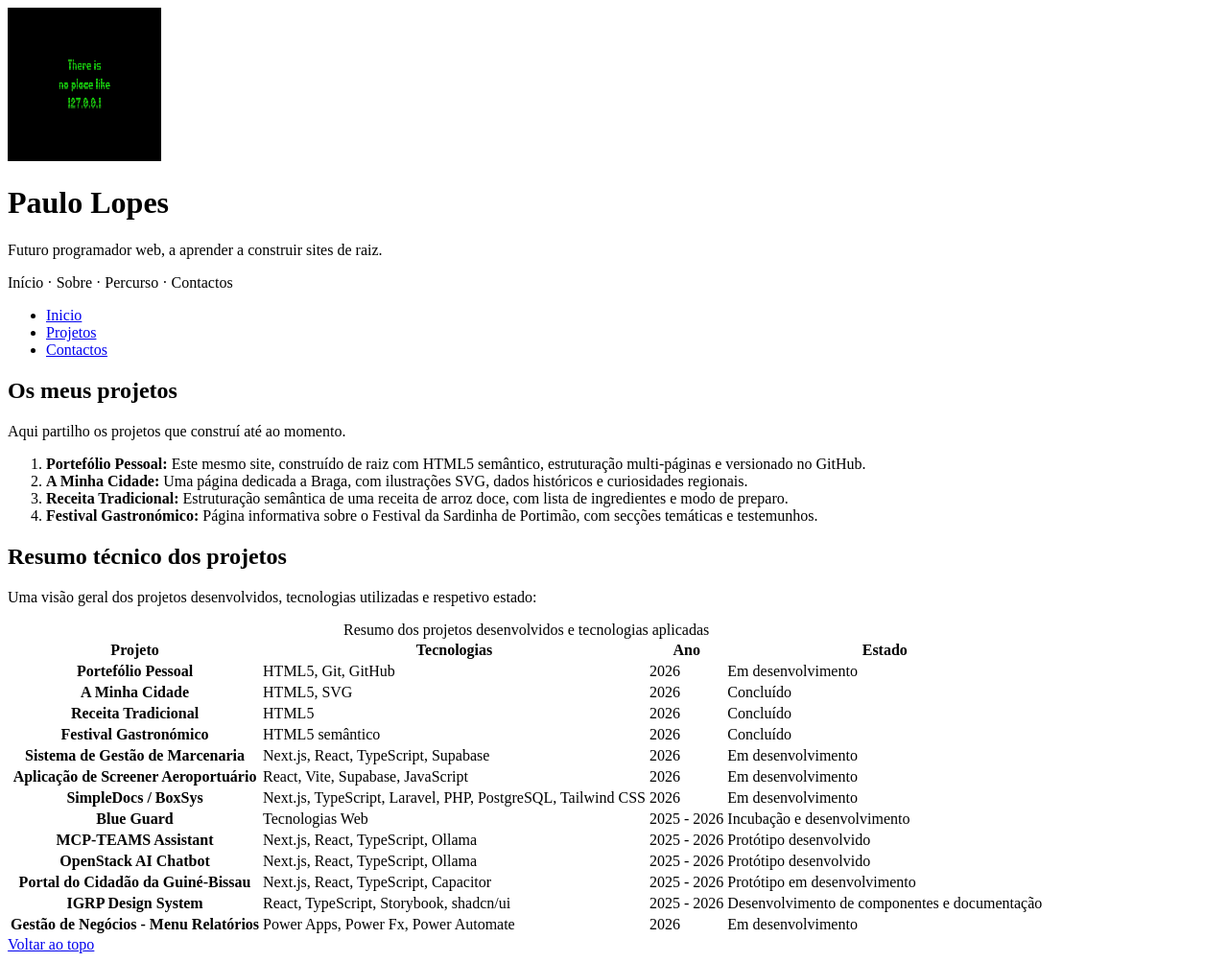
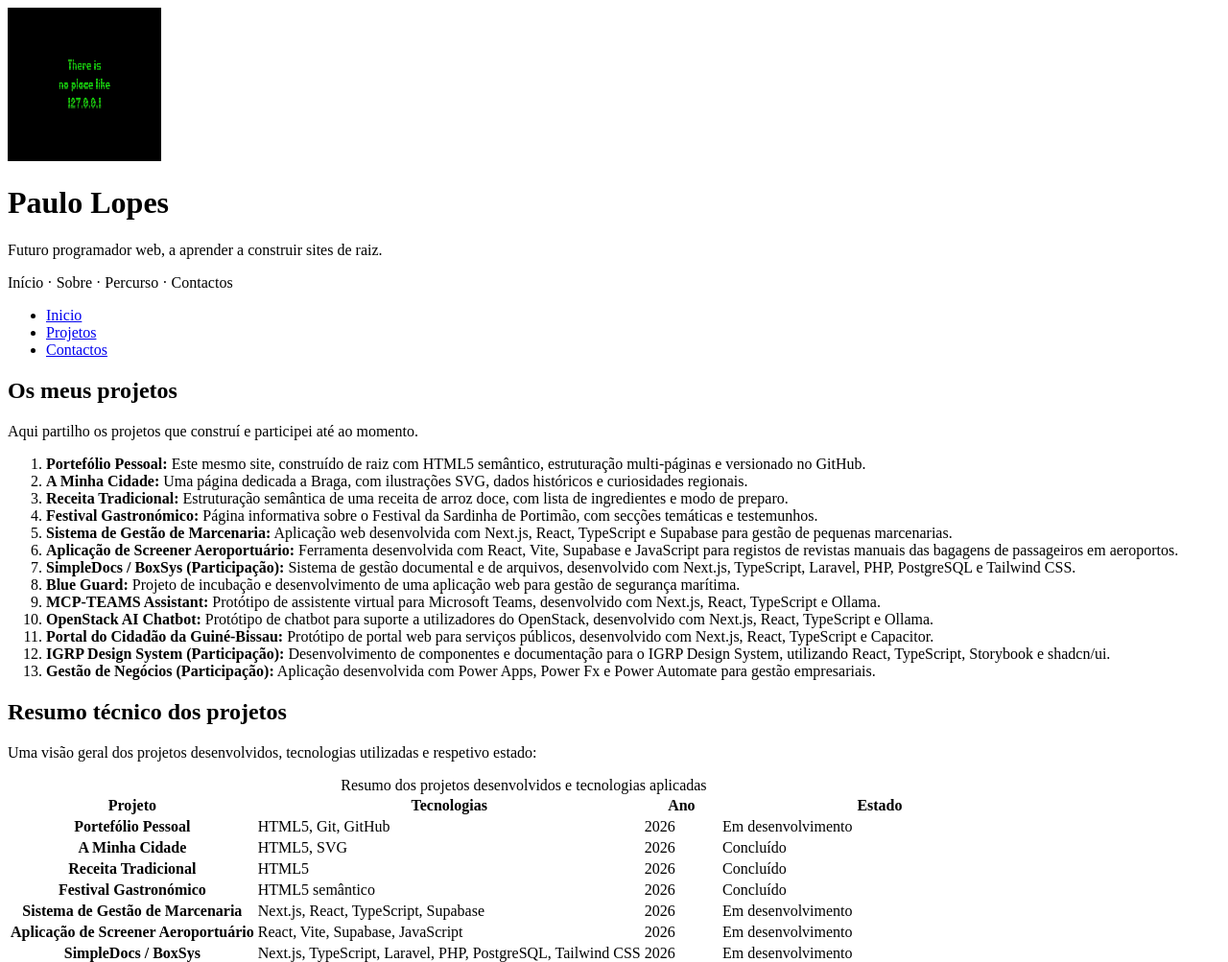
Before and after one commit to LuisSDK/Portifolio, a plain HTML site: page projetos.html in a window 1280 px wide. Shown: the top 1003 px of the page at 96% size. Drawn offline with Linux system fonts and the light colour scheme.

```diff
--- a/projetos.html
+++ b/projetos.html
@@ -29,7 +29,9 @@
     <main>
       <section>
         <h2>Os meus projetos</h2>
-        <p>Aqui partilho os projetos que construí até ao momento.</p>
+        <p>
+          Aqui partilho os projetos que construí e participei até ao momento.
+        </p>
         <ol>
           <li>
             <strong>Portefólio Pessoal:</strong> Este mesmo site, construído de
@@ -48,6 +50,50 @@
             <strong>Festival Gastronómico:</strong> Página informativa sobre o
             Festival da Sardinha de Portimão, com secções temáticas e
             testemunhos.
+          </li>
+          <li>
+            <strong>Sistema de Gestão de Marcenaria:</strong> Aplicação web
+            desenvolvida com Next.js, React, TypeScript e Supabase para gestão
+            de pequenas marcenarias.
+          </li>
+          <li>
+            <strong>Aplicação de Screener Aeroportuário:</strong> Ferramenta
+            desenvolvida com React, Vite, Supabase e JavaScript para registos de
+            revistas manuais das bagagens de passageiros em aeroportos.
+          </li>
+          <li>
+            <strong>SimpleDocs / BoxSys (Participação):</strong> Sistema de
+            gestão documental e de arquivos, desenvolvido com Next.js,
+            TypeScript, Laravel, PHP, PostgreSQL e Tailwind CSS.
+          </li>
+          <li>
+            <strong>Blue Guard:</strong> Projeto de incubação e desenvolvimento
+            de uma aplicação web para gestão de segurança marítima.
+          </li>
+          <li>
+            <strong>MCP-TEAMS Assistant:</strong> Protótipo de assistente
+            virtual para Microsoft Teams, desenvolvido com Next.js, React,
+            TypeScript e Ollama.
+          </li>
+          <li>
+            <strong>OpenStack AI Chatbot:</strong> Protótipo de chatbot para
+            suporte a utilizadores do OpenStack, desenvolvido com Next.js,
+            React, TypeScript e Ollama.
+          </li>
+          <li>
+            <strong>Portal do Cidadão da Guiné-Bissau:</strong> Protótipo de
+            portal web para serviços públicos, desenvolvido com Next.js, React,
+            TypeScript e Capacitor.
+          </li>
+          <li>
+            <strong>IGRP Design System (Participação):</strong> Desenvolvimento
+            de componentes e documentação para o IGRP Design System, utilizando
+            React, TypeScript, Storybook e shadcn/ui.
+          </li>
+          <li>
+            <strong>Gestão de Negócios (Participação):</strong>
+            Aplicação desenvolvida com Power Apps, Power Fx e Power Automate
+            para gestão empresariais.
           </li>
         </ol>
       </section>
@@ -148,7 +194,7 @@
               <td>Desenvolvimento de componentes e documentação</td>
             </tr>
             <tr>
-              <th scope="row">Gestão de Negócios - Menu Relatórios</th>
+              <th scope="row">Gestão de Negócios</th>
               <td>Power Apps, Power Fx, Power Automate</td>
               <td>2026</td>
               <td>Em desenvolvimento</td>
```
Also changed, not shown: contactos.html (+42 -2 lines), index.html (+7 -35 lines).
